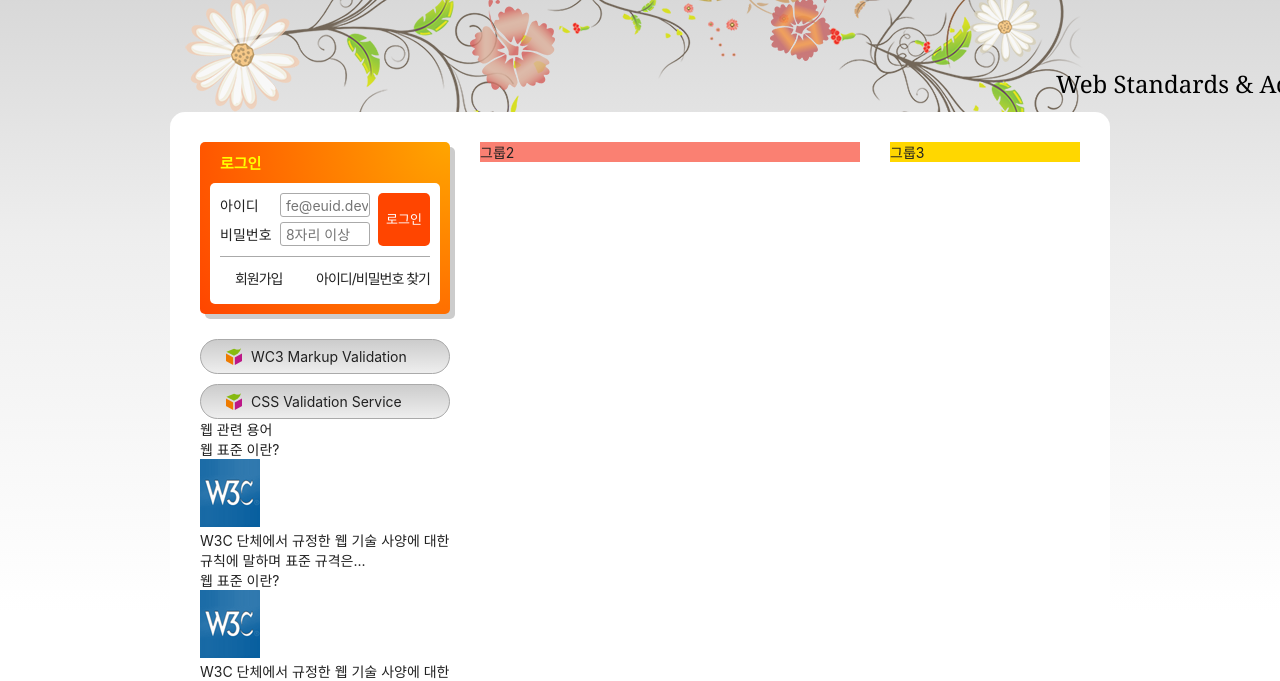
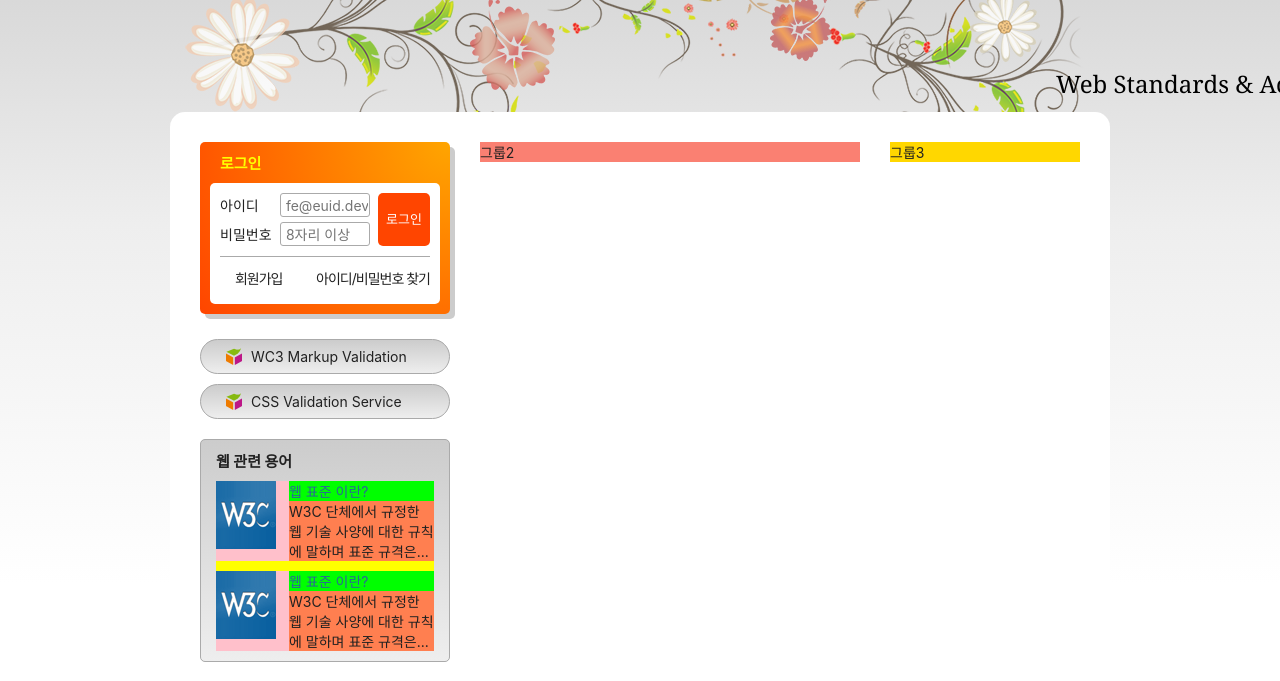
Before and after one commit to rodwnl/HTML5, a plain HTML site: page index.html in a window 1280 px wide. Shown: the part 135-816 px from the top of the page. Drawn offline with Linux system fonts and the light colour scheme; files whose address does not match are found by name; a web font is replaced by a local one.

Commit message:
float을 이용한 기본 레이아웃 구현

```diff
--- a/index.html
+++ b/index.html
@@ -173,23 +173,23 @@
         </li>
       </ul>
       <section class="term">
-        <h2 class="term-titile">웹 관련 용어</h2>
+        <h2 class="term-title">웹 관련 용어</h2>
         <dl class="term-list">
           <div class="odd">
             <dt class="term-list-subject">웹 표준 이란?</dt>
-            <dd class="term-list thumbnail">
+            <dd class="term-list-thumbnail">
               <img src="./assets/web_standards.gif" alt="W3C 로고" />
             </dd>
-            <dd class="term-list-brie">
+            <dd class="term-list-brief">
               W3C 단체에서 규정한 웹 기술 사양에 대한 규칙에 말하며 표준 규격은...
             </dd>
           </div>
           <div class="even">
             <dt class="term-list-subject">웹 표준 이란?</dt>
-            <dd class="term-list thumbnail">
+            <dd class="term-list-thumbnail">
               <img src="./assets/web_standards.gif" alt="W3C 로고" />
             </dd>
-            <dd class="term-list-brie">
+            <dd class="term-list-brief">
               W3C 단체에서 규정한 웹 기술 사양에 대한 규칙에 말하며 표준 규격은...
             </dd>
           </div>
--- a/styles/style.css
+++ b/styles/style.css
@@ -380,17 +380,68 @@ body {
   color:#f00
 }
 
+/* 웹 관련 용어 */
+.term{
+  margin-top: 20px;
+  padding:10px 15px;
+  background: #ccc linear-gradient(to bottom, #ccc, #eee);
+  border: 1px solid #aaa;
+  border-radius: 5px;
+}
+
+.term-title{
+  font-size: 15px;
+  font-weight: 700;
+}
+
+.term-list{
+  margin-top: 10px;
+  background-color: yellow;
+}
+
+.term-list div{
+  margin-top: 10px;
+  background-color: pink;
+  display: flow-root;
+
+}
+
+.term-list-subject{
+  color:#296897;
+  background-color: lime;
+  float:right;
+  width: 145px;
+}
+
+.term-list-thumbnail{
+  background-color: purple;
+  float: left;
+}
+
+.term-list-thumbnail img{
+  vertical-align: middle;
+}
+
+
+.term-list-brief{
+  background-color: coral;
+  float: right;
+  width: 145px;
+}
+
 /* 슬로건 */
 .slogan {
   background: skyblue;
   height: 10vh;
   clear: both;
 }
+
 /* 푸터 */
 .footer {
   background: #ccc
     linear-gradient(to bottom, #ccc 0%, #eee 35%, #fff 70%, #fff 100%);
 }
+
 .footer-inner {
   background: silver;
   height: 15vh;
```
